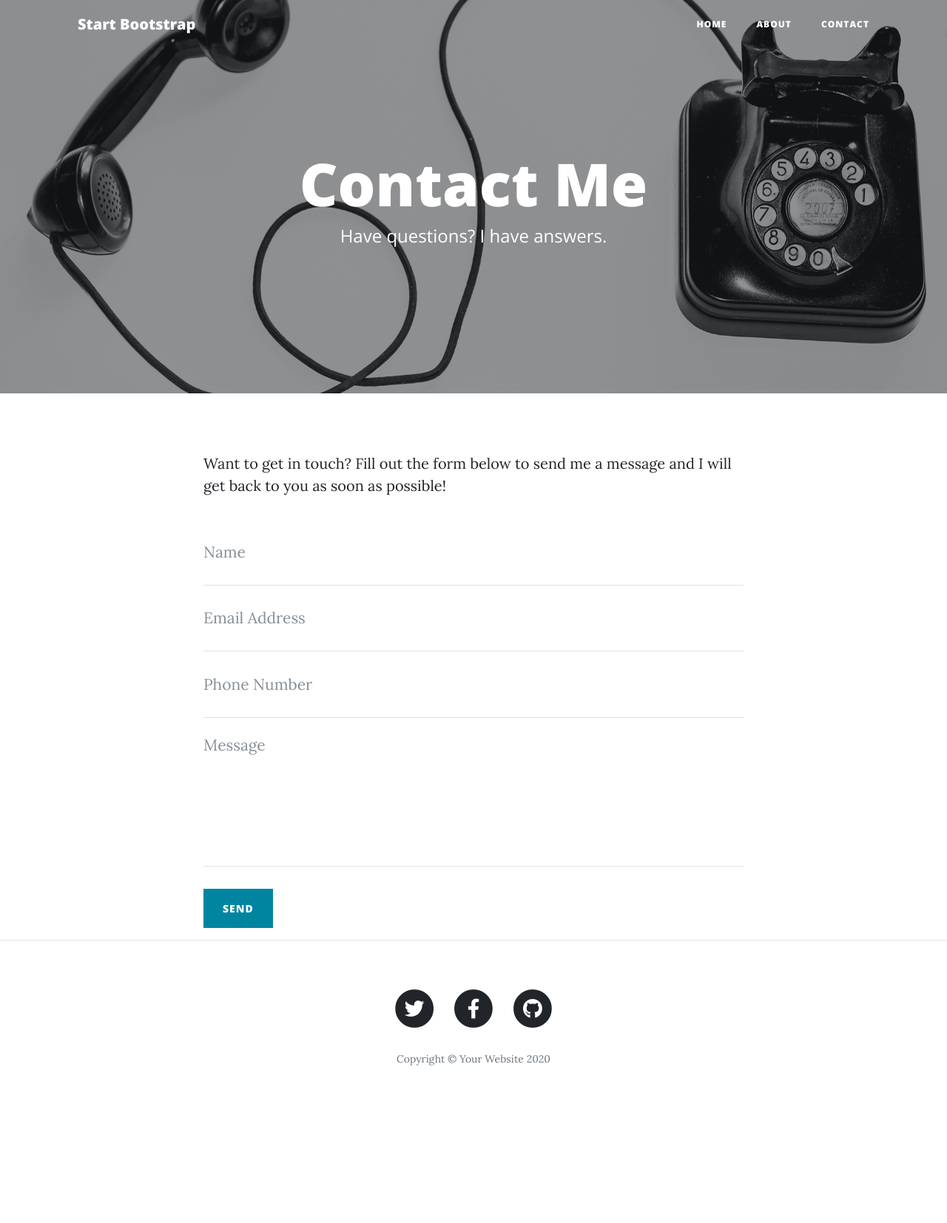
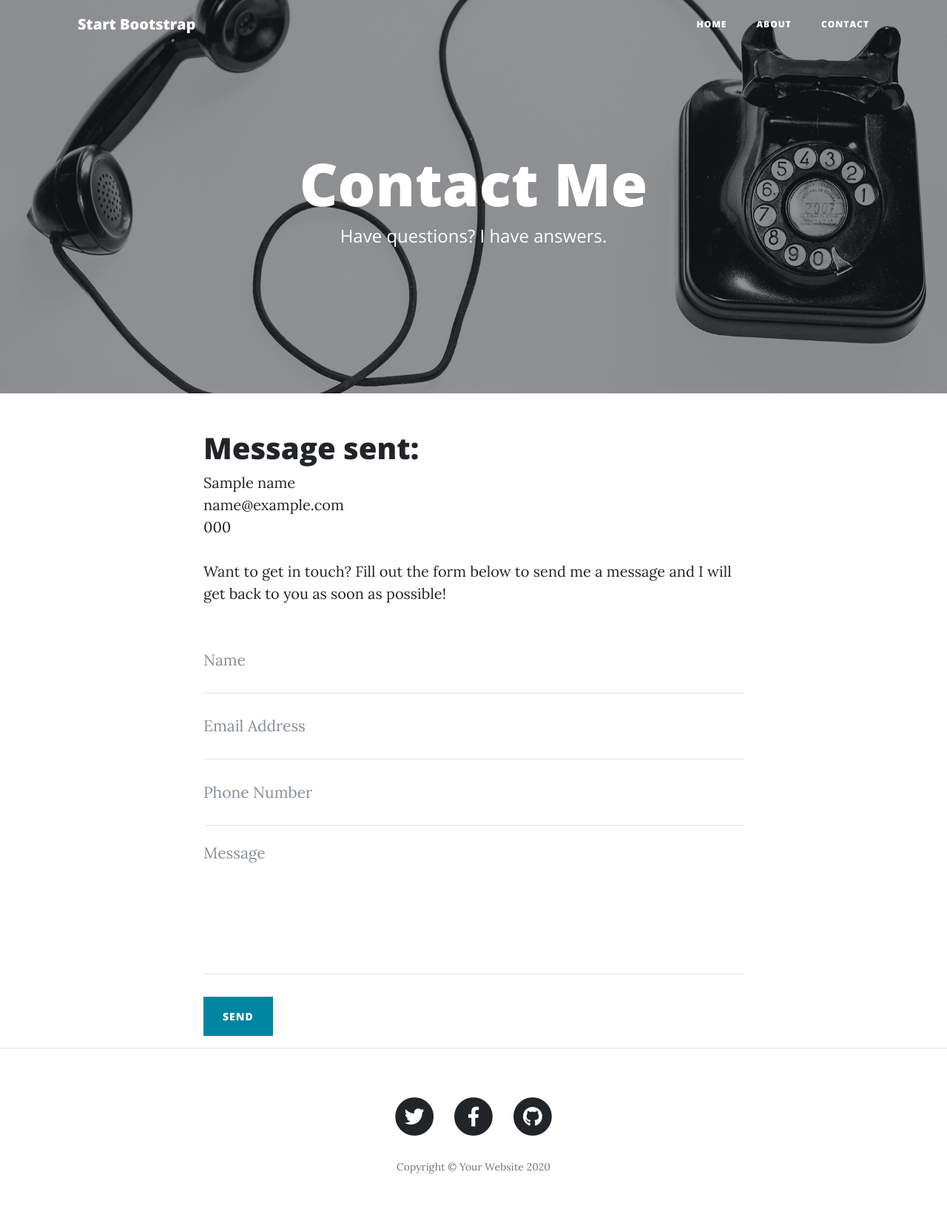
Before and after one commit to atrox3d/1HDOC-upgraded-blog, a Flask app: template templates/contact.html in a window 1280 px wide. Shown: the whole page at 74% size. Before the commit the page ends 1441 px from the top, so only its background shows below. Run offline with Flask 2, Linux system fonts and the light colour scheme; the template is opened without the code that fills it: most values are stand-ins (such as "Sample title", 1, 10 or a date in 2020); some libraries are stand-ins or nearby versions.

Commit message:
finish contact form

```diff
--- a/main.py
+++ b/main.py
@@ -1,6 +1,13 @@
-from flask import Flask, render_template
+from flask import (
+    Flask,
+    render_template,
+    request,
+    Request
+)
 import util.network
+import util.params
 import api
+import functools
 import logging
 
 logger = logging.getLogger(__name__)
@@ -9,31 +16,51 @@
     format='%(asctime)s | %(levelname)-8s | %(name)-15s | %(funcName)15s() | %(message)s'
 )
 
+
+def log_decorator(fn):
+    @functools.wraps(fn)
+    def wrapper(*args, **kwargs):
+        logger.info(f"calling {fn.__name__}({util.params.params2str(*args, **kwargs)})")
+        retval = fn(*args, **kwargs)
+        logger.info(f"return value: {retval}")
+        return retval
+
+    return wrapper
+
+
 app = Flask(__name__)
 
 
 @app.route("/")
+@log_decorator
 def home():
     logger.info('return render_template("index.html", all_posts=api.gest_posts(api.URL))')
     return render_template("index.html", all_posts=api.gest_posts(api.URL))
 
 
 @app.route("/post/<int:id>")
+@log_decorator
 def post(id):
     post = api.get_post(id, api.URL)
     return render_template("post.html", post=post)
 
 
 @app.route("/about")
+@log_decorator
 def about():
     logger.info('return render_template("about.html")')
     return render_template("about.html")
 
 
-@app.route("/contact")
+@app.route("/contact", methods=["GET", "POST"])
+@log_decorator
 def contact():
-    logger.info('return render_template("contact.html")')
-    return render_template("contact.html")
+    if request.method == "GET":
+        logger.info('return render_template("contact.html")')
+        return render_template("contact.html")
+    elif request.method == "POST":
+        logger.info(f'return render_template("contact.html", {util.params.kwargs2str(**request.form)})')
+        return render_template("contact.html", **request.form)
 
 
 if __name__ == "__main__":
--- a/templates/contact.html
+++ b/templates/contact.html
@@ -17,38 +17,65 @@
 
   <!-- Main Content -->
   <div class="container">
+  {% if name is defined %}
+    <div class="row">
+      <div class="col-lg-8 col-md-10 mx-auto">
+          <h1>Message sent:</h1>
+      </div>
+    </div>
+    <div class="row">
+      <div class="col-lg-8 col-md-10 mx-auto">
+          {{ name }}
+      </div>
+    </div>
+    <div class="row">
+      <div class="col-lg-8 col-md-10 mx-auto">
+      {{ email }}
+      </div>
+    </div>
+    <div class="row">
+      <div class="col-lg-8 col-md-10 mx-auto">
+      {{ phone }}
+      </div>
+    </div>
+    <div class="row">
+      <div class="col-lg-8 col-md-10 mx-auto">
+      {{ message }}
+      </div>
+    </div>
+  {% endif %}
     <div class="row">
       <div class="col-lg-8 col-md-10 mx-auto">
         <p>Want to get in touch? Fill out the form below to send me a message and I will get back to you as soon as possible!</p>
         <!-- Contact Form - Enter your email address on line 19 of the mail/contact_me.php file to make this form work. -->
         <!-- WARNING: Some web hosts do not allow emails to be sent through forms to common mail hosts like Gmail or Yahoo. It's recommended that you use a private domain email address! -->
         <!-- To use the contact form, your site must be on a live web host with PHP! The form will not work locally! -->
-        <form name="sentMessage" id="contactForm" novalidate>
+        <form name="sentMessage" id="contactForm" novalidate method="post" action="{{ url_for('contact') }}">
           <div class="control-group">
             <div class="form-group floating-label-form-group controls">
               <label>Name</label>
-              <input type="text" class="form-control" placeholder="Name" id="name" required data-validation-required-message="Please enter your name.">
+              <input name="name" type="text" class="form-control" placeholder="Name" id="name" required data-validation-required-message="Please enter your name.">
               <p class="help-block text-danger"></p>
             </div>
           </div>
           <div class="control-group">
             <div class="form-group floating-label-form-group controls">
               <label>Email Address</label>
-              <input type="email" class="form-control" placeholder="Email Address" id="email" required data-validation-required-message="Please enter your email address.">
+              <input name="email" type="email" class="form-control" placeholder="Email Address" id="email" required data-validation-required-message="Please enter your email address.">
               <p class="help-block text-danger"></p>
             </div>
           </div>
           <div class="control-group">
             <div class="form-group col-xs-12 floating-label-form-group controls">
               <label>Phone Number</label>
-              <input type="tel" class="form-control" placeholder="Phone Number" id="phone" required data-validation-required-message="Please enter your phone number.">
+              <input name="phone" type="tel" class="form-control" placeholder="Phone Number" id="phone" required data-validation-required-message="Please enter your phone number.">
               <p class="help-block text-danger"></p>
             </div>
           </div>
           <div class="control-group">
             <div class="form-group floating-label-form-group controls">
               <label>Message</label>
-              <textarea rows="5" class="form-control" placeholder="Message" id="message" required data-validation-required-message="Please enter a message."></textarea>
+              <textarea name="message" rows="5" class="form-control" placeholder="Message" id="message" required data-validation-required-message="Please enter a message."></textarea>
               <p class="help-block text-danger"></p>
             </div>
           </div>
```
